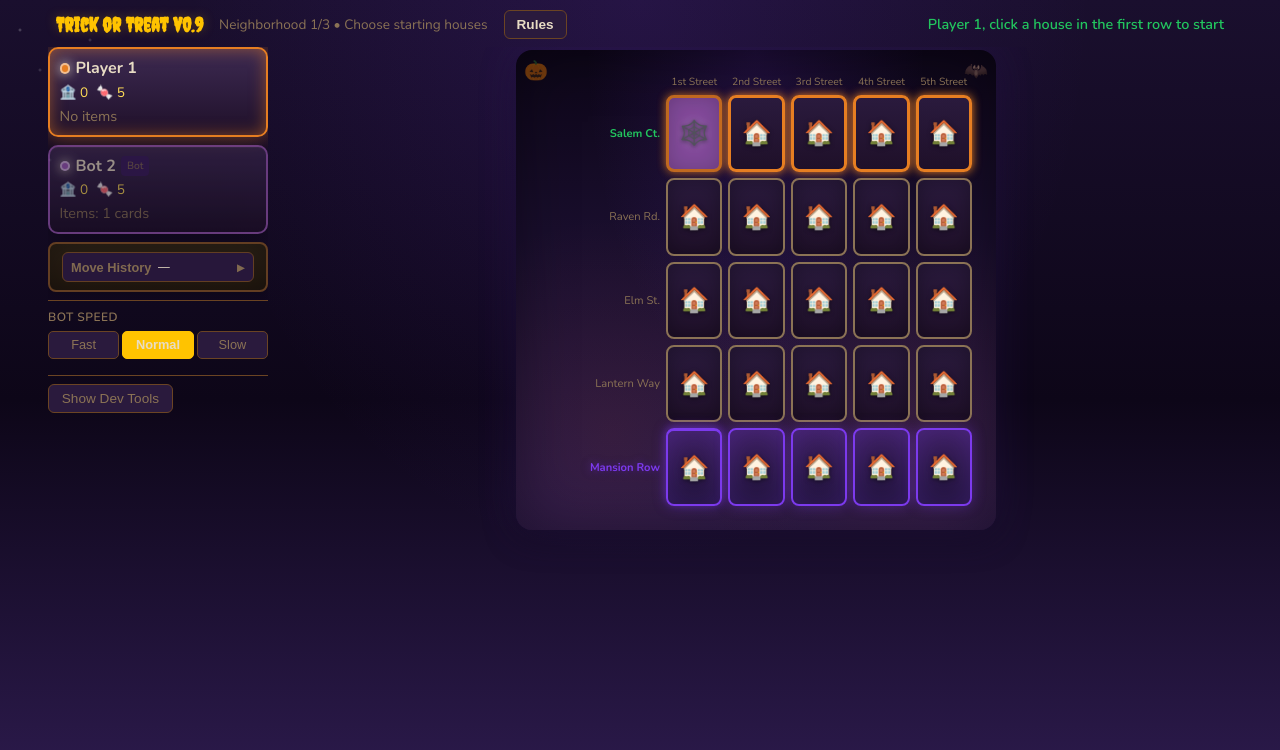
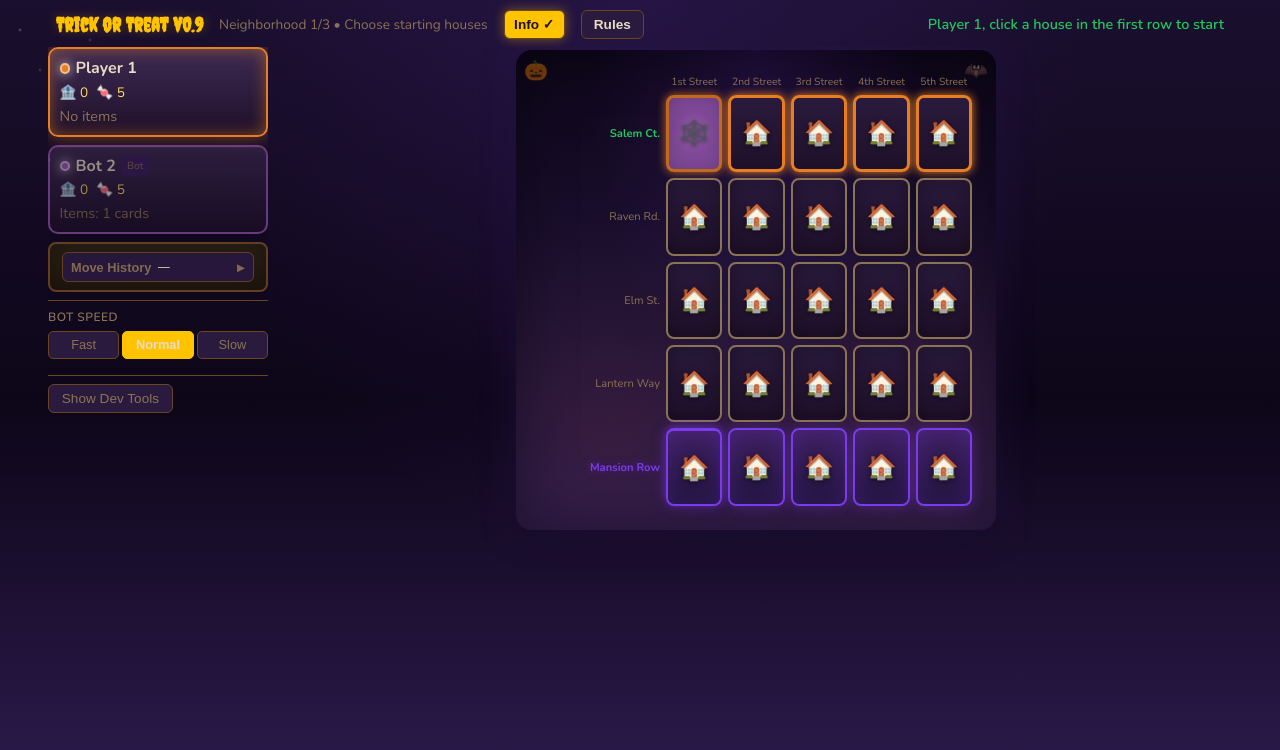
Before and after one commit to extragoodabel/trick-or-treat-prototype, a React (Vite) app: page / in a window 1280 px wide. Both pictures are taken after a click on the button "Start Game". Shown: the top 750 px of the page. Built offline with nearby package versions, Linux system fonts and the light colour scheme.

Commit message:
fixed candy start rules

```diff
--- a/src/App.css
+++ b/src/App.css
@@ -44,7 +44,7 @@
   }
 }
 
-/* ---------- Mobile Info Mode (touch devices) ---------- */
+/* ---------- Info toggle: mobile = tap-to-info mode, desktop = hover tooltips ---------- */
 .info-mode-btn {
   padding: 0.35rem 0.6rem;
   font-size: 0.85rem;
--- a/src/App.tsx
+++ b/src/App.tsx
@@ -45,6 +45,8 @@ import {
   saveBotIntelligence,
   loadBotProfile,
   saveBotProfile,
+  loadTooltipsEnabled,
+  saveTooltipsEnabled,
 } from './config/botTiming';
 import { SetupScreen } from './components/SetupScreen';
 import { InfoPanel } from './components/InfoPanel';
@@ -84,6 +86,7 @@ export default function App() {
   const isMobile = useIsMobile();
   const [infoMode, setInfoMode] = useState(false);
   const [infoPanelContent, setInfoPanelContent] = useState<string | null>(null);
+  const [tooltipsEnabled, setTooltipsEnabled] = useState(loadTooltipsEnabled);
 
   // Ender reveal: reset moment flag only when first entering roundEnd with lastEnderReveal
   useEffect(() => {
@@ -403,7 +406,7 @@ export default function App() {
             item.type === 'Binoculars'
               ? 'Select two face-down houses to peek at.'
               : item.type === 'Flashlight'
-                ? 'Select an adjacent house, or the monster you landed on to negate.'
+                ? 'Select an adjacent house, or the monster you landed on to scare away.'
                 : `Choose target for ${item.type}`,
         });
       }
@@ -472,19 +475,26 @@ export default function App() {
           <p className="round-info">
             Neighborhood {state.roundNumber + 1}/{state.totalRounds} • Choose starting houses
           </p>
-          {isMobile && (
           <button
             type="button"
-              className={`info-mode-btn ${infoMode ? 'active' : ''}`}
+            className={`info-mode-btn ${isMobile ? (infoMode ? 'active' : '') : (tooltipsEnabled ? 'active' : '')}`}
             onClick={() => {
+              if (isMobile) {
                 setInfoMode((v) => !v);
                 setInfoPanelContent(null);
+              } else {
+                setTooltipsEnabled((v) => {
+                  const next = !v;
+                  saveTooltipsEnabled(next);
+                  return next;
+                });
+              }
             }}
-              aria-pressed={infoMode}
+            aria-pressed={isMobile ? infoMode : tooltipsEnabled}
+            title={isMobile ? (infoMode ? 'Info Mode ON — taps explain' : 'Info Mode OFF — taps play') : (tooltipsEnabled ? 'Hover tooltips ON — hover to see info' : 'Hover tooltips OFF — click to toggle')}
           >
-              {infoMode ? 'Info ✓' : 'Info'}
+            {isMobile ? (infoMode ? 'Info ✓' : 'Info') : (tooltipsEnabled ? 'Info ✓' : 'Info')}
           </button>
-          )}
           <button type="button" className="rules-btn" onClick={() => setShowRules(true)}>
             Rules
           </button>
@@ -506,7 +516,7 @@ export default function App() {
                   color={state.playerColors[i]}
                   infoMode={isMobile && infoMode}
                   onShowInfo={isMobile ? handleShowInfo : undefined}
-                  disableTooltipHover={isMobile}
+                  disableTooltipHover={isMobile || !tooltipsEnabled}
                   showHand={showAllHands || player.controllerType === 'human' || player.handRevealed}
                   isAffected={false}
                 />
@@ -598,7 +608,7 @@ export default function App() {
                     playerColors={state.playerColors}
                     infoMode={isMobile && infoMode}
                     onShowInfo={isMobile ? handleShowInfo : undefined}
-                    disableTooltipHover={isMobile}
+                    disableTooltipHover={isMobile || !tooltipsEnabled}
                   />
                 </div>
               </div>
@@ -661,7 +671,9 @@ export default function App() {
     isFlashlightReveal
       ? formatTurnLogWithIcons(state.message)
       : state.monsterEncountered && canAct
-        ? 'Monster encountered! Use Flashlight to negate, or Face Monster to resolve.'
+        ? (currentPlayer.itemCards.some((c) => c.type === 'Flashlight')
+            ? 'Monster encountered! Use Flashlight to scare away monster, or Face Monster empty handed.'
+            : 'Monster encountered! Face Monster empty handed.')
         : isBinocularsReveal
         ? 'Peeking…'
         : canAct && isHumanTurn
@@ -683,20 +695,26 @@ export default function App() {
         <p className="round-info">
           Neighborhood {state.roundNumber + 1}/{state.totalRounds} • Candy: {state.candySupply}
         </p>
-        {isMobile && (
         <button
           type="button"
-            className={`info-mode-btn ${infoMode ? 'active' : ''}`}
+          className={`info-mode-btn ${isMobile ? (infoMode ? 'active' : '') : (tooltipsEnabled ? 'active' : '')}`}
           onClick={() => {
+            if (isMobile) {
               setInfoMode((v) => !v);
               setInfoPanelContent(null);
+            } else {
+              setTooltipsEnabled((v) => {
+                const next = !v;
+                saveTooltipsEnabled(next);
+                return next;
+              });
+            }
           }}
-            aria-pressed={infoMode}
-            title={infoMode ? 'Info Mode ON — taps explain' : 'Info Mode OFF — taps play'}
+          aria-pressed={isMobile ? infoMode : tooltipsEnabled}
+          title={isMobile ? (infoMode ? 'Info Mode ON — taps explain' : 'Info Mode OFF — taps play') : (tooltipsEnabled ? 'Hover tooltips ON — hover to see info' : 'Hover tooltips OFF — click to toggle')}
         >
-            {infoMode ? 'Info ✓' : 'Info'}
+          {isMobile ? (infoMode ? 'Info ✓' : 'Info') : (tooltipsEnabled ? 'Info ✓' : 'Info')}
         </button>
-        )}
         <button
           type="button"
           className="rules-btn"
@@ -731,7 +749,7 @@ export default function App() {
                 selectedItem={player.id === currentPlayer.id ? pendingItem : null}
                 infoMode={isMobile && infoMode}
                 onShowInfo={isMobile ? handleShowInfo : undefined}
-                disableTooltipHover={isMobile}
+                disableTooltipHover={isMobile || !tooltipsEnabled}
                 showHand={showAllHands || player.controllerType === 'human' || player.handRevealed}
                 isAffected={state.lastAffectedPlayerIds?.includes(player.id) ?? false}
                 isGoblinVictim={!!(state.lastGoblinTheft && state.lastGoblinTheft.fromPlayerIndex === i)}
@@ -895,7 +913,7 @@ export default function App() {
                   pendingItem={pendingItem}
                   infoMode={isMobile && infoMode}
                   onShowInfo={isMobile ? handleShowInfo : undefined}
-                  disableTooltipHover={isMobile}
+                  disableTooltipHover={isMobile || !tooltipsEnabled}
                 />
               </div>
             </div>
@@ -912,6 +930,7 @@ export default function App() {
                   >
                     Face Monster
                   </button>
+                  {currentPlayer.itemCards.some((c) => c.type === 'Flashlight') && (
                     <button
                       type="button"
                       onClick={() => {
@@ -926,6 +945,7 @@ export default function App() {
                     >
                       Play Item (Flashlight)
                     </button>
+                  )}
                 </>
               )}
               {canAct && !state.monsterEncountered && (
@@ -1015,7 +1035,9 @@ export default function App() {
               )}
               {canAct && state.monsterEncountered && (
                 <span className="controls-hint">
-                  Use Flashlight to negate, or Face Monster to resolve.
+                  {currentPlayer.itemCards.some((c) => c.type === 'Flashlight')
+                    ? 'Use Flashlight to scare away monster, or Face Monster empty handed.'
+                    : 'Face Monster empty handed.'}
                 </span>
               )}
               {pendingItem && (
@@ -1026,7 +1048,7 @@ export default function App() {
                         : 'Select two face-down houses to peek at')
                     : pendingItem.type === 'Flashlight'
                       ? (state.monsterEncountered
-                          ? 'Select the monster you landed on to negate, or an adjacent house'
+                          ? 'Select the monster you landed on to scare away, or an adjacent house'
                           : 'Select an adjacent house to reveal/clear')
                       : `Choose tile for ${pendingItem.type}`}
                 </span>
--- a/src/config/botTiming.ts
+++ b/src/config/botTiming.ts
@@ -114,3 +114,26 @@ export function saveBotProfile(profile: BotProfile): void {
     // ignore
   }
 }
+
+// --- Tooltips (desktop: hover info bubbles) ---
+
+const TOOLTIPS_KEY = 'trick-or-treat-tooltips-enabled';
+
+export function loadTooltipsEnabled(): boolean {
+  try {
+    const stored = localStorage.getItem(TOOLTIPS_KEY);
+    if (stored === 'false') return false;
+    if (stored === 'true') return true;
+  } catch {
+    // ignore
+  }
+  return true;
+}
+
+export function saveTooltipsEnabled(enabled: boolean): void {
+  try {
+    localStorage.setItem(TOOLTIPS_KEY, String(enabled));
+  } catch {
+    // ignore
+  }
+}
--- a/src/game/gameEngine.ts
+++ b/src/game/gameEngine.ts
@@ -175,6 +175,28 @@ export function selectStartingPosition(
       nextState = appendToTurnLog(nextState, `${player.name} flipped Old Man Johnson at ${formatTileLocation(row, col)}`);
       return nextState;
     }
+  } else if (card && tile.isFlipped) {
+    // Tile already revealed by a previous player - resolve as if landing on it
+    if (card.type === 'CandyBucket') {
+      const visits = tile.bucketVisits?.[player.id] ?? 0;
+      const hasCandy = (tile.candyTokensOnTile ?? 0) > 0;
+      if (visits < 1 && hasCandy) {
+        const tileWithCoords = { ...tile, row, column: col };
+        nextState = resolveCandyBucket(nextState, tileWithCoords, player.id, false);
+        nextState = appendToTurnLog(nextState, `${player.name} chose ${formatTileLocation(row, col)} and collected candy.`);
+      }
+    } else if ((card.type === 'Item' || card.type === 'CandyItem') && !tile.itemCollected) {
+      const { state: itemState, itemType, itemTypeRaw } = resolveItemTile(nextState, player.id);
+      nextState = itemState;
+      nextState = {
+        ...nextState,
+        board: nextState.board.map((r, ri) =>
+          r.map((t, ci) => (ri === row && ci === col ? { ...t, itemCollected: true } : t))
+        ),
+        lastRevealedItem: { row, col, itemType: itemTypeRaw, playerIndex: state.currentPlayerIndex },
+      };
+      nextState = appendToTurnLog(nextState, `${player.name} chose ${formatTileLocation(row, col)} and drew ${itemType}.`);
+    }
   }
 
   const n = nextState.players.length;
@@ -921,10 +943,13 @@ export function move(state: GameState, row: number, col: number): GameState {
         ? (isSameTile ? `${player.name} flipped ${monsterName} at ${location}` : `${player.name} moved to ${location} and flipped ${monsterName}`)
         : `${player.name} moved to ${location} and triggered ${monsterName}`
     );
+    const hasFlashlight = player.itemCards.some((c) => c.type === 'Flashlight');
     newState = {
       ...newState,
       monsterEncountered: { row, col },
-      message: `${player.name} encountered ${monsterName}! Use Flashlight to negate, or continue to resolve.`,
+      message: hasFlashlight
+        ? `${player.name} encountered ${monsterName}! Use Flashlight to scare away monster, or Face Monster empty handed.`
+        : `${player.name} encountered ${monsterName}! Face Monster empty handed.`,
     };
     return newState;
   } else if (card.type === 'KingSizeBar') {
@@ -977,6 +1002,134 @@ export function move(state: GameState, row: number, col: number): GameState {
   return finalState;
 }
 
+/**
+ * Resolve tile when player lands via Shortcut. Flips face-down tiles and resolves (candy, item, monster, etc.).
+ */
+function resolveShortcutLanding(
+  state: GameState,
+  row: number,
+  col: number,
+  fromPos: { row: number; column: number } | null
+): GameState {
+  const tile = state.board[row]?.[col];
+  if (!tile) return state;
+  if (!tile.card) {
+    const { nextIndex: nextIdx, updatedPlayers } = advanceToNextPlayer(state, state.currentPlayerIndex, state.players);
+    return {
+      ...state,
+      players: updatedPlayers,
+      currentPlayerIndex: nextIdx,
+      message: `${updatedPlayers[nextIdx].name}'s turn.`,
+      ...(fromPos && { lastMoveForAnimation: { from: { row: fromPos.row, col: fromPos.column }, to: { row, col }, playerIndex: state.currentPlayerIndex } }),
+    };
+  }
+
+  const player = state.players[state.currentPlayerIndex];
+  const isFlip = !tile.isFlipped;
+  const location = formatTileLocation(row, col);
+
+  let newState: GameState = {
+    ...state,
+    board: isFlip
+      ? state.board.map((r, ri) =>
+          r.map((t, ci) => (ri === row && ci === col ? { ...t, isFlipped: true } : t))
+        )
+      : state.board,
+  };
+
+  const card = tile.card;
+  let candyCollected = 0;
+
+  if (card.type === 'CandyBucket') {
+    const candyBefore = newState.players[state.currentPlayerIndex].roundCandy;
+    if (isFlip) {
+      newState = resolveCandyBucket(newState, { ...tile, isFlipped: true }, player.id, true);
+      newState = appendToTurnLog(newState, `${player.name} Shortcut to ${location} and flipped Candy Bucket`);
+    } else {
+      newState = resolveCandyBucket(newState, tile, player.id, false);
+      newState = appendToTurnLog(newState, `${player.name} Shortcut to ${location} and collected candy from bucket`);
+    }
+    candyCollected = newState.players[state.currentPlayerIndex].roundCandy - candyBefore;
+  } else if (card.type === 'Item' || card.type === 'CandyItem') {
+    if (tile.itemCollected) {
+      newState = appendToTurnLog(newState, `${player.name} Shortcut to ${location} (empty gift house)`);
+    } else {
+      const { state: itemState, itemType, itemTypeRaw } = resolveItemTile(newState, player.id);
+      newState = itemState;
+      newState = appendToTurnLog(
+        newState,
+        isFlip ? `${player.name} Shortcut to ${location} and flipped ${itemType}` : `${player.name} Shortcut to ${location} and drew ${itemType}`
+      );
+      if (isFlip) {
+        (newState as GameState & { _itemType?: string; _itemTypeRaw?: string })._itemType = itemType;
+        (newState as GameState & { _itemType?: string; _itemTypeRaw?: string })._itemTypeRaw = itemTypeRaw;
+      }
+      newState = {
+        ...newState,
+        board: newState.board.map((r, ri) =>
+          r.map((t, ci) => (ri === row && ci === col ? { ...t, itemCollected: true } : t))
+        ),
+      };
+    }
+  } else if (card.type === 'Monster') {
+    const monsterName = card.monsterType ?? 'Monster';
+    newState = appendToTurnLog(
+      newState,
+      isFlip ? `${player.name} Shortcut to ${location} and flipped ${monsterName}` : `${player.name} Shortcut to ${location} and triggered ${monsterName}`
+    );
+    const hasFlashlight = player.itemCards.some((c) => c.type === 'Flashlight');
+    return {
+      ...newState,
+      monsterEncountered: { row, col },
+      message: hasFlashlight
+        ? `${player.name} encountered ${monsterName}! Use Flashlight to scare away monster, or Face Monster empty handed.`
+        : `${player.name} encountered ${monsterName}! Face Monster empty handed.`,
+    };
+  } else if (card.type === 'KingSizeBar') {
+    if (tile.itemCollected) {
+      newState = appendToTurnLog(newState, `${player.name} Shortcut to ${location} (King Size Bar already claimed)`);
+    } else {
+      const { state: ksState } = resolveKingSizeBar(newState, player.id);
+      newState = ksState;
+      newState = {
+        ...newState,
+        board: newState.board.map((r, ri) =>
+          r.map((t, ci) => (ri === row && ci === col ? { ...t, itemCollected: true } : t))
+        ),
+      };
+      newState = appendToTurnLog(newState, `${player.name} Shortcut to ${location} and found King Size Bar`);
+    }
+  } else if (card.type === 'OldManJohnson') {
+    newState = appendToTurnLog(newState, `${player.name} Shortcut to ${location} and flipped Old Man Johnson`);
+    return resolveOldManJohnson(newState);
+  }
+
+  const players = newState.players;
+  const { nextIndex: nextIdx, updatedPlayers } = advanceToNextPlayer(newState, state.currentPlayerIndex, players);
+
+  const revealedItemType = (newState as GameState & { _itemType?: string })._itemType;
+  const revealedItemTypeRaw = (newState as GameState & { _itemTypeRaw?: string })._itemTypeRaw;
+  const { _itemType: _u1, _itemTypeRaw: _u2, ...cleanState } = newState as GameState & { _itemType?: string; _itemTypeRaw?: string };
+
+  let finalState: GameState = {
+    ...cleanState,
+    players: updatedPlayers,
+    currentPlayerIndex: nextIdx,
+    message: `${updatedPlayers[nextIdx].name}'s turn.`,
+  };
+  if (fromPos) {
+    finalState = { ...finalState, lastMoveForAnimation: { from: { row: fromPos.row, col: fromPos.column }, to: { row, col }, playerIndex: state.currentPlayerIndex } };
+  }
+  if ((card.type === 'Item' || card.type === 'CandyItem') && isFlip && revealedItemType && revealedItemTypeRaw) {
+    finalState = { ...finalState, lastRevealedItem: { row, col, itemType: revealedItemTypeRaw, playerIndex: state.currentPlayerIndex } };
+  }
+  if (candyCollected > 0) {
+    finalState = { ...finalState, lastRevealedCandy: { row, col, playerIndex: state.currentPlayerIndex, amount: candyCollected } };
+  }
+
+  return finalState;
+}
+
 // --- Item plays ---
 
 export function playItem(
@@ -1006,8 +1159,8 @@ export function playItem(
       if (target?.row !== undefined && target?.col !== undefined) {
         const tile = newState.board[target.row]?.[target.col];
         const isMansionRow = target.row === 4;
-        if (tile && !isMansionRow) {
-          newState = appendToTurnLog(newState, `${player.name} used Shortcut to ${formatTileLocation(target.row, target.col)}`);
+        if (tile && !tile.isClosed && !isMansionRow) {
+          const from = player.pawnPosition;
           newState = {
             ...newState,
             players: newState.players.map((p, i) =>
@@ -1016,7 +1169,6 @@ export function playItem(
             selectedAction: null,
             message: `${player.name} used Shortcut!`,
           };
-          const from = player.pawnPosition;
           if (from) {
             newState = updateTileOccupancy(
               newState,
@@ -1025,6 +1177,7 @@ export function playItem(
               player.id
             );
           }
+          newState = resolveShortcutLanding(newState, target.row, target.col, from);
         }
       }
       break;
@@ -1046,7 +1199,7 @@ export function playItem(
             board: newState.board.map((r, ri) =>
               r.map((t, ci) =>
                 ri === target.row && ci === target.col
-                  ? { ...t, candyTokensOnTile: 0, isClosed: true }
+                  ? { ...t, candyTokensOnTile: 0 }
                   : t
               )
             ),
@@ -1271,7 +1424,7 @@ export function resolveFlashlightReveal(state: GameState): GameState {
     newState = resolveCandyBucket(newState, flippedTile, player.id, true);
     newState = appendToTurnLog(newState, `${player.name} used Flashlight on ${location} — Candy Bucket revealed and collected.`);
     const candyCollected = newState.players[playerIdx].roundCandy - player.roundCandy;
-    newState = makeSpent(newState, { isClosed: true });
+    newState = makeSpent(newState);
     if (candyCollected > 0) {
       newState = {
         ...newState,
```
Lines whose indentation alone changed are shown as unchanged.
